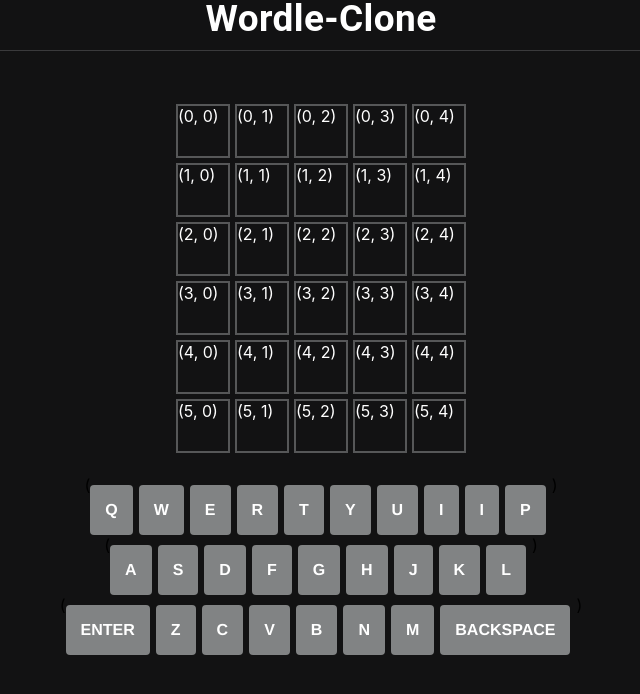
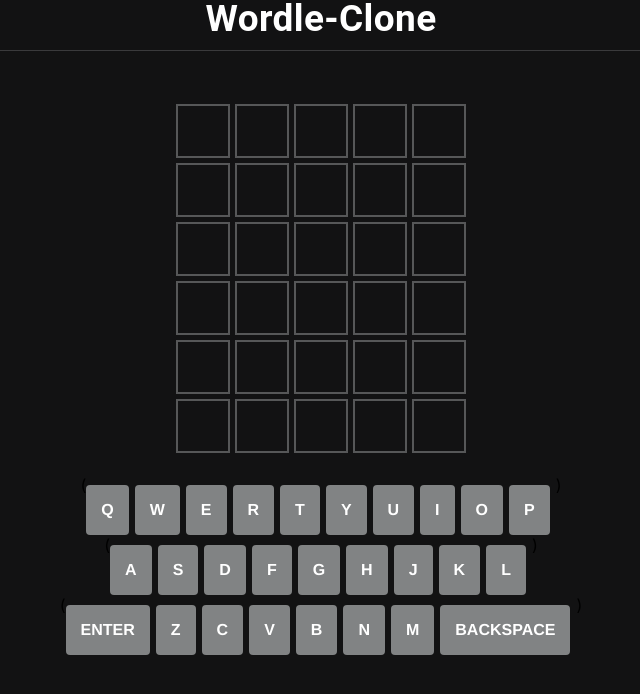
Before and after one commit to ajtheengineer/wordle-clone, a React (Create React App) app: page / in a window 1280 px wide. Shown: the top 694 px of the page, without its empty margins (319-959 px from the left). Built offline with nearby package versions, Linux system fonts and the light colour scheme.

Commit message:
Add game state and transitions. Functionally working.

```diff
--- a/src/App.css
+++ b/src/App.css
@@ -1,3 +1,15 @@
 html {
   background-color: rgb(18, 18, 19);
 }
+
+.winner {
+  color: green;
+  margin-top: 30px;
+  text-align: center;
+}
+
+.loser {
+  color: red;
+  margin-top: 30px;
+  text-align: center;
+}
--- a/src/App.js
+++ b/src/App.js
@@ -2,16 +2,115 @@ import './app.css';
 import Grid from './components/grid.js';
 import Header from './components/header.js';
 import KeyBoard from './components/keyboard.js'
+import { useState, useEffect } from 'react';
 
 function App() {
+  const ALL_ENGLISH_WORDS = ["MATCH", "PATCH", "TOUCH", "GREEN", "BLUES"]
+  const [mysteryWord, setMysteryWord] = useState("MATCH")
+  const [currentRow, setCurrentRow] = useState(0)
+  const [currentWord, setCurrentWord] = useState("")
+  const [guessedWords, setGuessedWords] = useState([])
+  const [pressedKey, setPressedKey] = useState("")
   const width = 5
   const height = 6
 
+  const onKeyPress = (key) => {
+    setPressedKey(key);
+  }
+
+  // Whenever pressedKey is updated, update the currentWord/currentRow/etc
+  useEffect(() => {
+    if (pressedKey === "") {
+      return;
+    }
+    // If the pressed key is a letter
+    // - If current word is equal to the width, do nothing.
+    // - If current word is less than the width, add character to current word.
+    if (pressedKey !== 'ENTER' && pressedKey !== 'BACKSPACE') {
+      if (currentWord === width) {
+        // no-op
+      } else {
+        setCurrentWord(currentWord + pressedKey)
+      }
+    }
+
+    // If the pressed key is the backspace button
+    // - If current word is empty, do nothing.
+    // - If current word has at least one character, remove last character from current word.
+    if (pressedKey === "BACKSPACE") {
+      setCurrentWord(currentWord.slice(0, -1))
+    }
+
+    // If the pressed key is the enter button
+    // - If current word is not wide enough, show "not enough letters"
+    // - If current word is equal to the width:
+    // --- if current word is in the dictionary,
+            // increment the current ROW by 1,
+            // add the word to the guessedWords
+            // set currentWord to ""
+    // ---- if current word is not in the dictionary, show "not in word list"
+    if (pressedKey === "ENTER") {
+      if (currentWord.length < width) {
+        console.log("Not enough letters!")
+      } else {
+        if (ALL_ENGLISH_WORDS.includes(currentWord)) {
+          setCurrentRow(currentRow + 1)
+          setGuessedWords(guessedWords.concat(currentWord))
+          setCurrentWord("")
+        } else {
+          console.log("not in word list")
+        }
+      }
+    }
+    setPressedKey("")
+  }, [pressedKey])
+
+  const getContent = () => {
+    const objectToReturn = {}
+    for (let currentWordIndex = 0; currentWordIndex < currentWord.length; currentWordIndex++) {
+      objectToReturn[`${currentRow},${currentWordIndex}`] = {
+        color: 'black',
+        text: currentWord[currentWordIndex]
+      }
+    }
+    guessedWords.forEach((guessedWord, rowNumber) => {
+      for (let guessedWordIndex = 0; guessedWordIndex < guessedWord.length; guessedWordIndex++) {
+        const gridRowNumber = rowNumber
+        const gridColumnNumber = guessedWordIndex
+        const character = guessedWord[guessedWordIndex]
+        let color;
+        if (!mysteryWord.includes(character)) {
+          color = "grey"
+        } else if (mysteryWord[guessedWordIndex] === character) {
+          color = "green"
+        } else {
+          color = "yellow"
+        }
+        objectToReturn[`${gridRowNumber},${gridColumnNumber}`] = {
+          color: color,
+          text: character
+        }
+      }
+    })
+
+    return objectToReturn;
+  }
+
+  const userWon = guessedWords.includes(mysteryWord)
+  const userLost = !guessedWords.includes(mysteryWord) && guessedWords.length === height
   return (
     <div className="app-container">
       <Header />
-      <Grid width={width} height={height} />
-      <KeyBoard />
+      {userWon && <div className="winner"> You win! </div>}
+      {userLost && <div className="loser"> You lost! </div>}
+      <Grid
+        width={width}
+        height={height}
+        content={getContent()}
+        />
+      <KeyBoard
+        onKeyPress={(key) => onKeyPress(key)}
+      />
     </div>
   );
 }
--- a/src/components/grid.js
+++ b/src/components/grid.js
@@ -1,10 +1,26 @@
 import "./grid.scss";
 
 export default function Grid(props) {
-  const tiles = [...Array(props.height).keys()].map((i, _) =>
-    <div className="row" key={`${i}`}>
-      {[...Array(props.width).keys()].map((j, _) => {
-        return (<div className="tile" key={`${i}-${j}`}>{`(${i}, ${j})`}</div>)
+  const tiles = [...Array(props.height).keys()].map((rowNumber, _) =>
+    <div className="row" key={`${rowNumber}`}>
+      {[...Array(props.width).keys()].map((columnNumber, _) => {
+        const content = props.content[`${rowNumber},${columnNumber}`]
+        if (content) {
+          return (
+            <div
+              className={`tile background-${content["color"]}`}
+              key={`${rowNumber}-${columnNumber}`}>
+              {content["text"]}
+            </div>
+          )
+        } else {
+          return (
+            <div
+              className="tile"
+              key={`${rowNumber}-${columnNumber}`}>
+            </div>
+          )
+        }
       })}
     </div>
   )
--- a/src/components/grid.scss
+++ b/src/components/grid.scss
@@ -1,5 +1,21 @@
 .tile {
   color: white;
+}
+
+.background-yellow {
+  background-color: rgb(181, 159, 59);
+}
+
+.background-grey {
+  background-color: rgb(58, 58, 60);
+}
+
+.background-green {
+  background-color: rgb(83, 141, 78);
+}
+
+.background-black {
+  background-color: #121213;
 }
 
 .grid-container {
@@ -21,10 +37,21 @@
       flex-direction: row;
 
       .tile {
+        text-align: center;
+        display: flex;
+        align-items: center;
+        justify-content: center;
         margin: 2.5px;
         height: 50px;
         width: 50px;
         border: 2px solid #565758;
+        color: rgb(255, 255, 255);
+        font-size: 2rem;
+        line-height: 2rem;
+        font-size: 32px;
+        font-family: "Clear Sans", "Helvetica Neue", Arial, sans-serif;
+        font-weight: 700;
+        text-transform: uppercase;
       }
     }
   }
--- a/src/components/keyboard.js
+++ b/src/components/keyboard.js
@@ -1,8 +1,8 @@
 import './keyboard.scss'
 
-export default function Keyboard() {
+export default function Keyboard(props) {
   const characterRows = [
-    ["Q", "W", "E", "R", "T", "Y", "U", "I", "I", "P"],
+    ["Q", "W", "E", "R", "T", "Y", "U", "I", "O", "P"],
     ["A", "S", "D", "F", "G", "H", "J", "K", "L"],
     ["ENTER", "Z", "C", "V", "B", "N", "M", "BACKSPACE"]
   ]
@@ -13,7 +13,11 @@ export default function Keyboard() {
           <div className="row-container" key={i}>
             ({row.map((character, j) => {
               return (
-                <div className="keyword-button" key={j}>
+                <div
+                  className="keyword-button"
+                  key={j}
+                  onClick={() => props.onKeyPress(character)}
+                >
                   {character}
                 </div>
               )
```
